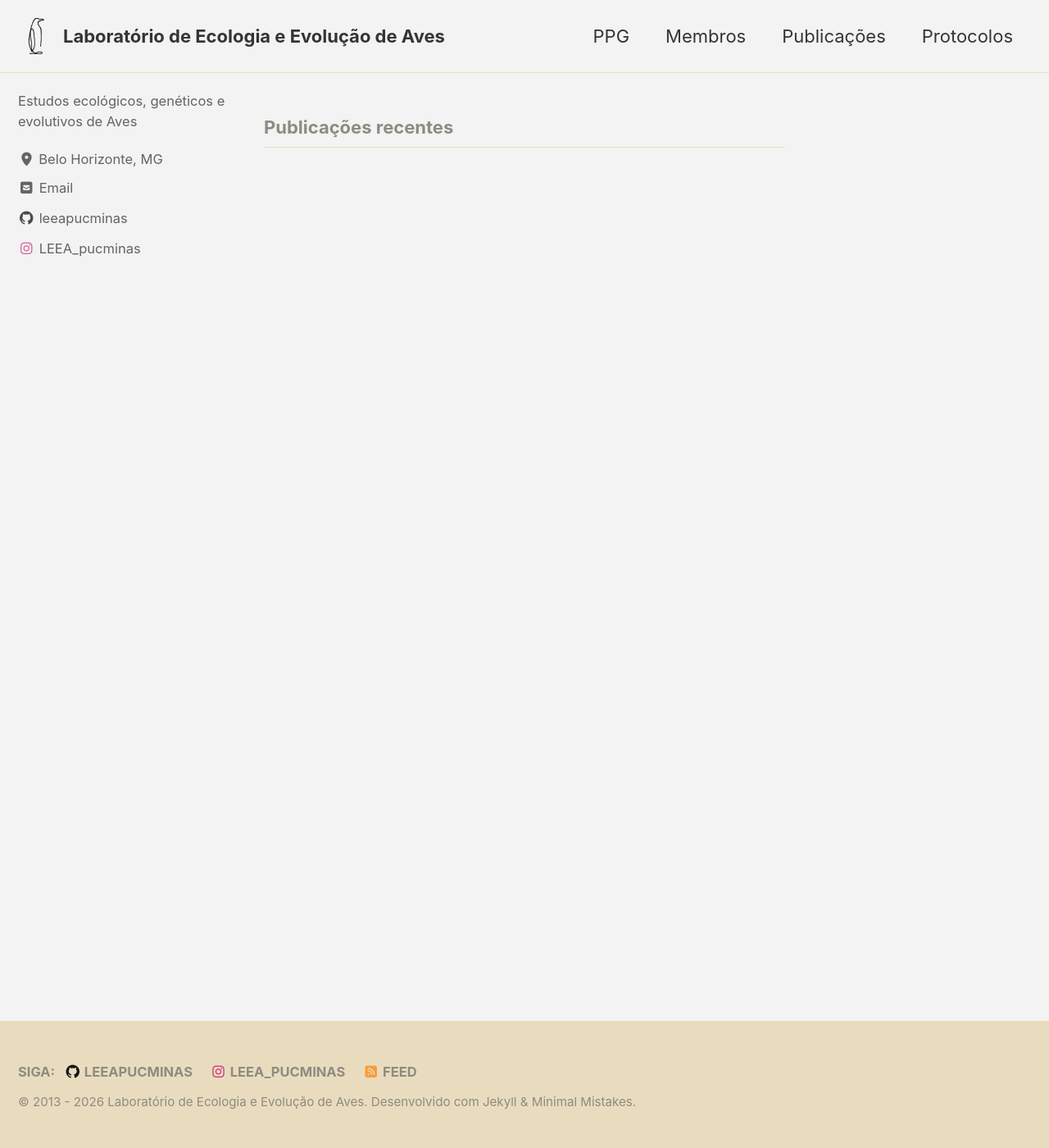
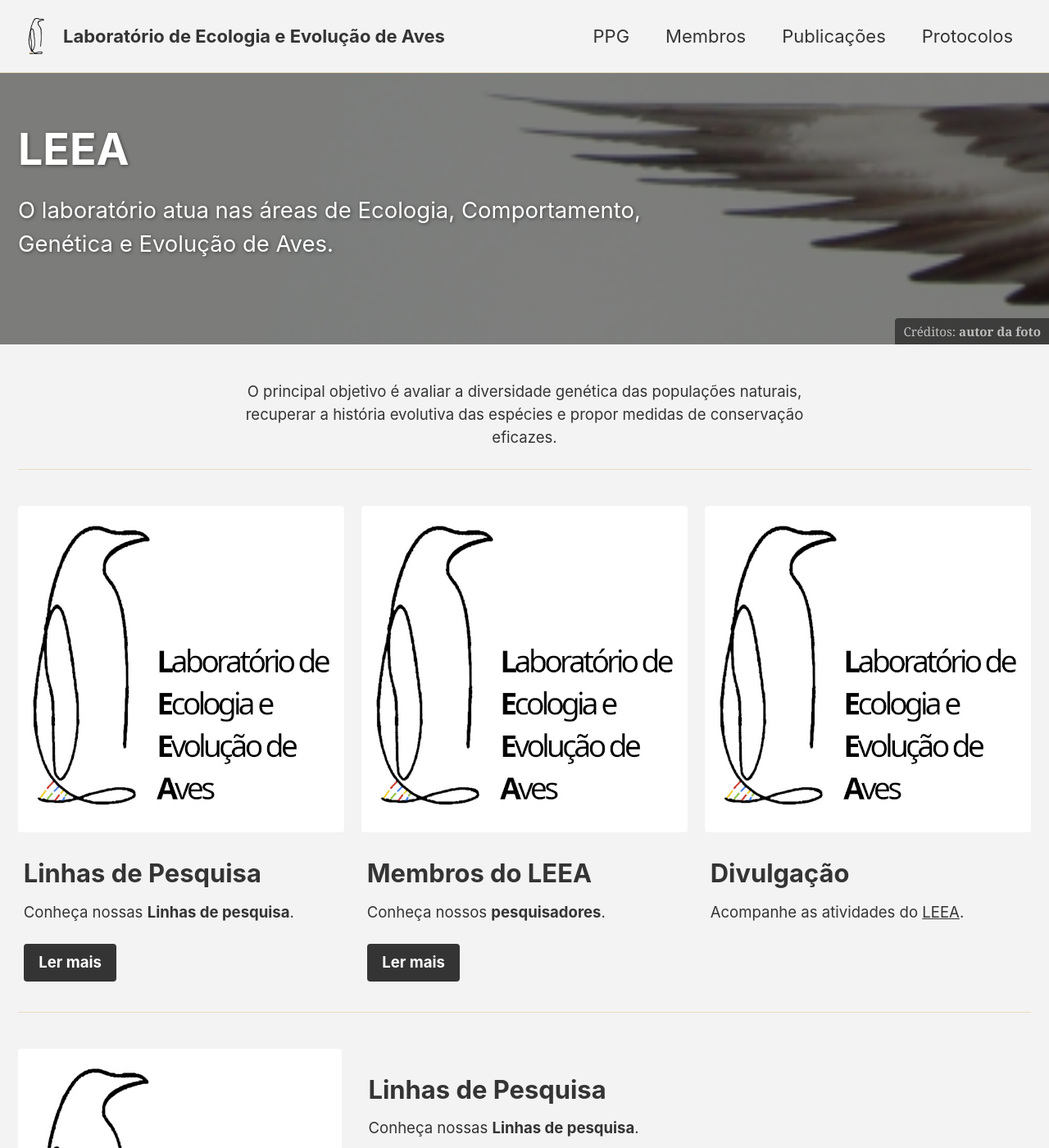
Before and after one commit to leeapucminas/leeapucminas.github.io, a Jekyll site: the page built from _pages/sobre.md, in a window 1280 px wide and 1400 px high. Shown: the whole window at 82% size. Built offline with Jekyll 4.4.1, drawn with Linux system fonts in a browser that asks for light colours; cached includes are drawn as plain includes; the list of posts is cut into pages by our own code; some of the changed text lies outside the part shown.

Commit message:
opcoes de layout

```diff
--- a/_config.yml
+++ b/_config.yml
@@ -141,7 +141,7 @@ author:
       icon: "fab fa-fw fa-square-facebook"
       # url: "https://facebook.com/"
 
-# membros
+# site header
 collections:
   membros:
     output: true
@@ -319,6 +319,13 @@ compress_html:
 
 # Defaults
 defaults:
+  # _pages
+  - scope:
+      path: ""
+      type: pages
+    values:
+      layout: single
+      author_profile: true
   # _posts
   - scope:
       path: ""
--- a/_data/membros.yml
+++ b/_data/membros.yml
@@ -14,7 +14,6 @@
   about: |
     Pesquisador em genômica populacional e evolução de Aves Neotropicais.
 
-
 # Add more members following this format:
 # - name: "Member Name"
 #   role: "Position/Title"
--- /dev/null
+++ b/_pages/sobre.md
@@ -0,0 +1,63 @@
+---
+title: "LEEA"
+layout: splash
+permalink: /
+date: 2026-05-20
+header:
+  overlay_color: "#000"
+  overlay_filter: "0.5"
+  overlay_image: /assets/images/bannerskua.png
+  caption: "Créditos: [**autor da foto**](https://link)"
+excerpt: "O laboratório atua nas áreas de Ecologia, Comportamento, Genética e Evolução de Aves."
+intro:
+  - excerpt: 'O principal objetivo é avaliar a diversidade genética das populações naturais, recuperar a história evolutiva das espécies e propor medidas de conservação eficazes.'
+feature_row:
+  - image_path: assets/images/leealogo_edit.jpg
+    alt: "placeholder image 1"
+    title: "Linhas de Pesquisa"
+    excerpt: "Conheça nossas **Linhas de pesquisa**."
+    url: "/linhas"
+    btn_label: "Ler mais"
+    btn_class: "btn--primary"
+  - image_path: /assets/images/leealogo_edit.jpg
+    image_caption: # "Créditos: [**autor da foto**](https://link)"
+    alt: "placeholder image 2"
+    title: "Membros do LEEA"
+    excerpt: "Conheça nossos **pesquisadores**."
+    url: "/membros"
+    btn_label: "Ler mais"
+    btn_class: "btn--primary"
+  - image_path: /assets/images/leealogo_edit.jpg
+    title: "Divulgação"
+    excerpt: "Acompanhe as atividades do [LEEA](https://www.instagram.com/leea_pucminas/)."
+feature_row2:
+  - image_path: assets/images/leealogo_edit.jpg
+    alt: "placeholder image 1"
+    title: "Linhas de Pesquisa"
+    excerpt: "Conheça nossas **Linhas de pesquisa**."
+    url: "/linhas"
+    btn_label: "Ler mais"
+    btn_class: "btn--primary"
+feature_row3:
+  - image_path: /assets/images/leealogo_edit.jpg
+    alt: "placeholder image 2"
+    title: "Membros do LEEA"
+    excerpt: "Conheça nossos **pesquisadores**."
+    url: "/membros"
+    btn_label: "Ler mais"
+    btn_class: "btn--primary"
+feature_row4:
+  - image_path: /assets/images/leealogo_edit.jpg
+    title: "Divulgação"
+    excerpt: "Acompanhe as atividades do [LEEA](https://www.instagram.com/leea_pucminas/)."
+---
+
+{% include feature_row id="intro" type="center" %}
+
+{% include feature_row %}
+
+{% include feature_row id="feature_row2" type="left" %}
+
+{% include feature_row id="feature_row3" type="right" %}
+
+{% include feature_row id="feature_row4" type="center" %}
```
Also changed, not shown: _pages/linhas.md (added, +13 -0 lines), 6 other files.
